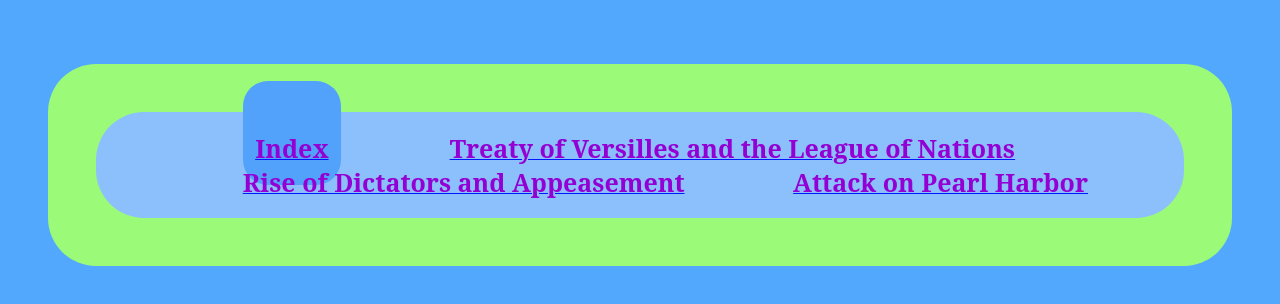
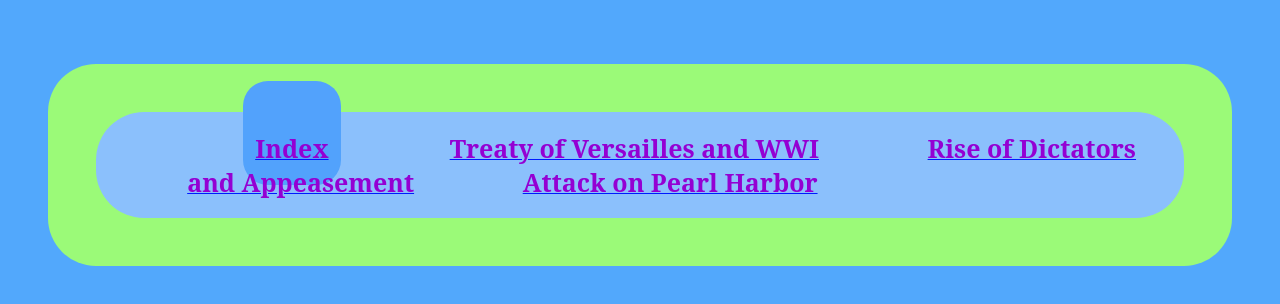
Before and after one commit to stuycs-gh-classrooms/10-web-bhu60, a plain HTML site: page site/index.html in a window 1280 px wide. Drawn offline with Linux system fonts and the light colour scheme.

Commit message:
Update index.html

```diff
--- a/site/index.html
+++ b/site/index.html
@@ -17,7 +17,7 @@
             </li>
             <li>
               <a href="p0.html">
-                <div class="navigation">Treaty of Versilles and the League of Nations</div></a>
+                <div class="navigation">Treaty of Versailles and WWI</div></a>
             </li>
             <li>
               <a href="p1.html">
```
